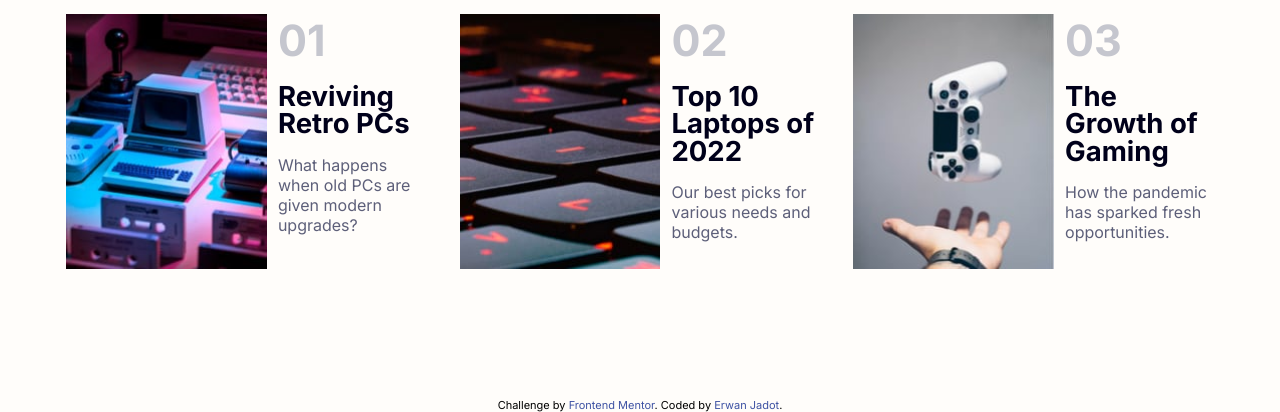
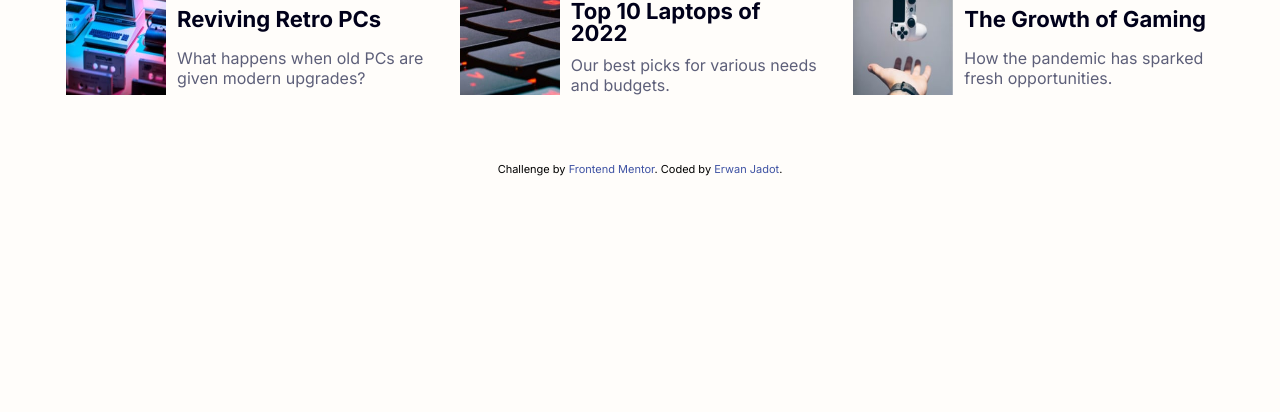
Before and after one commit to Ashitaka-e/FrontEndChallenges, a plain HTML site: page New-HomePage/index.html in a window 1280 px wide. Shown: the part 766-1178 px from the top of the page. After the commit the page ends 942 px from the top, so only its background shows below. Drawn offline with Linux system fonts and the light colour scheme.

Commit message:
New-HomePage upadte

```diff
--- a/New-HomePage/index.html
+++ b/New-HomePage/index.html
@@ -91,7 +91,7 @@
 
     <div class="card card-retro">
       <img src="./assets/images/image-retro-pcs.jpg" alt="">
-      <div class="stack-sm">
+      <div class="stack-xs">
         <span>01</span>
         <a href="">
           <h3>Reviving Retro PCs</h3>
@@ -102,7 +102,7 @@
 
     <div class="card card-laptops">
       <img src="./assets/images/image-top-laptops.jpg" alt="">
-      <div class="stack-sm">
+      <div class="stack-xs">
         <span>02</span>
         <a href="">
           <h3>Top 10 Laptops of 2022</h3>
@@ -113,7 +113,7 @@
 
     <div class="card card-gaming">
       <img src="./assets/images/image-gaming-growth.jpg" alt="">
-      <div class="stack-sm">
+      <div class="stack-xs">
         <span>03</span>
         <a href="">
           <h3>The Growth of Gaming</h3>
--- a/New-HomePage/style.css
+++ b/New-HomePage/style.css
@@ -61,6 +61,8 @@
 body {
     font-family: 'Inter', sans-serif;
     background-color: var(--Off-white);
+    max-width: 1440px;
+    margin-inline: auto;
 }
 
 img,
@@ -70,6 +72,7 @@ canvas,
 svg {
     display: block;
     max-width: 100%;
+    height: auto;
 }
 
 input,
@@ -113,7 +116,7 @@ h2 {
 }
 
 h3 {
-    font-size: var(--fs-500);
+    font-size: var(--fs-400);
     font-weight: 700;
 }
 
@@ -288,8 +291,7 @@ header nav .nav-links ul li a:hover {
 .main {
     overflow: hidden;
     padding: var(--space-xs);
-    min-height: 100vh;
-
+    /* min-height: 100vh; */
     display: grid;
     gap: var(--space-md);
 }
@@ -335,7 +337,7 @@ header nav .nav-links ul li a:hover {
 }
 
 .card img {
-    height: 255px;
+    width: 100px;
 }
 
 .card span {
@@ -361,7 +363,7 @@ header nav .nav-links ul li a:hover {
     /* main */
     .main {
         grid-template-columns: repeat(3, 1fr);
-        grid-template-rows: 1.2fr 0.5fr 1fr;
+        /* grid-template-rows: 1.2fr 0.5fr 1fr; */
         padding: var(--space-xl);
     }
 
```
